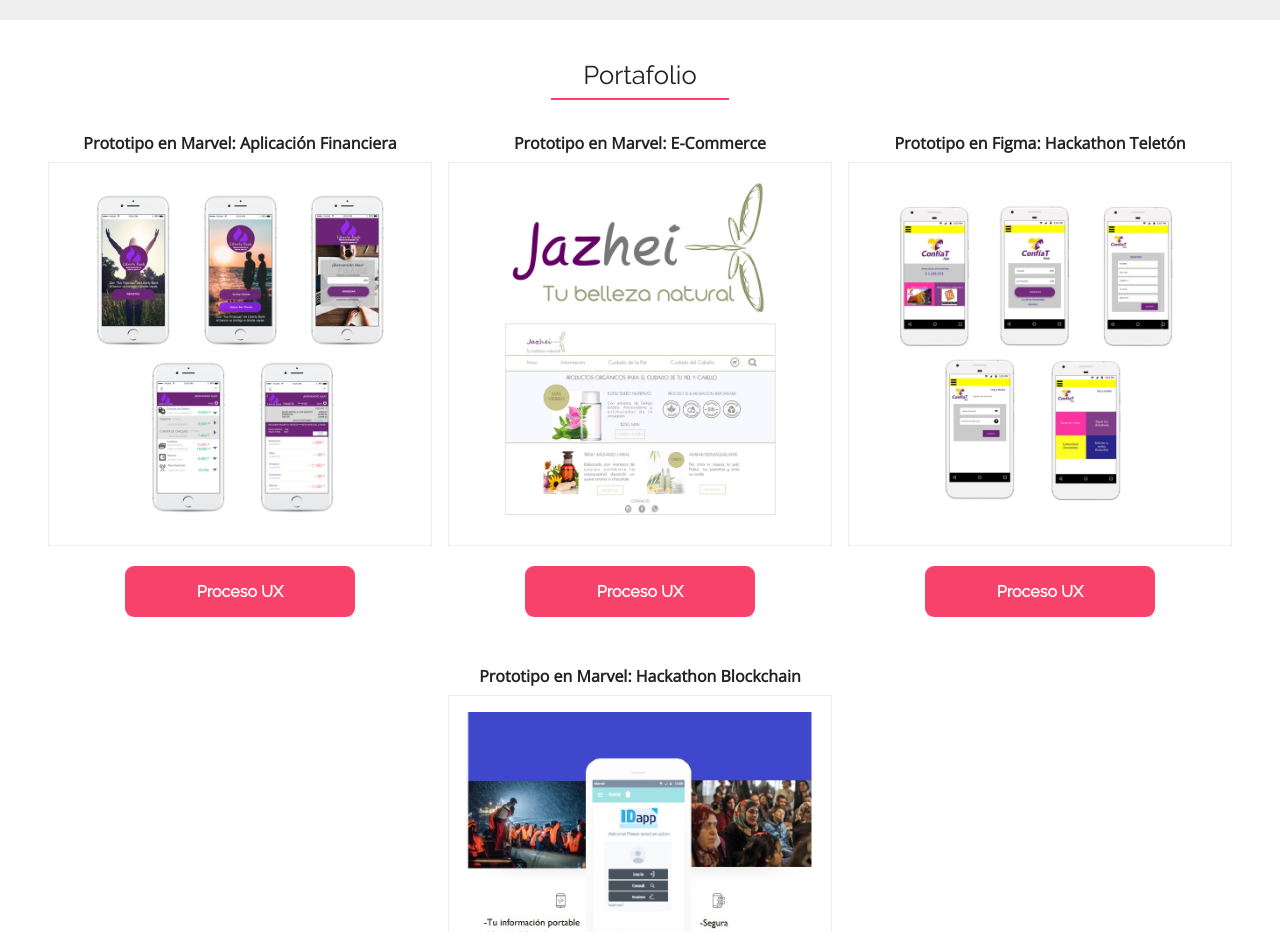
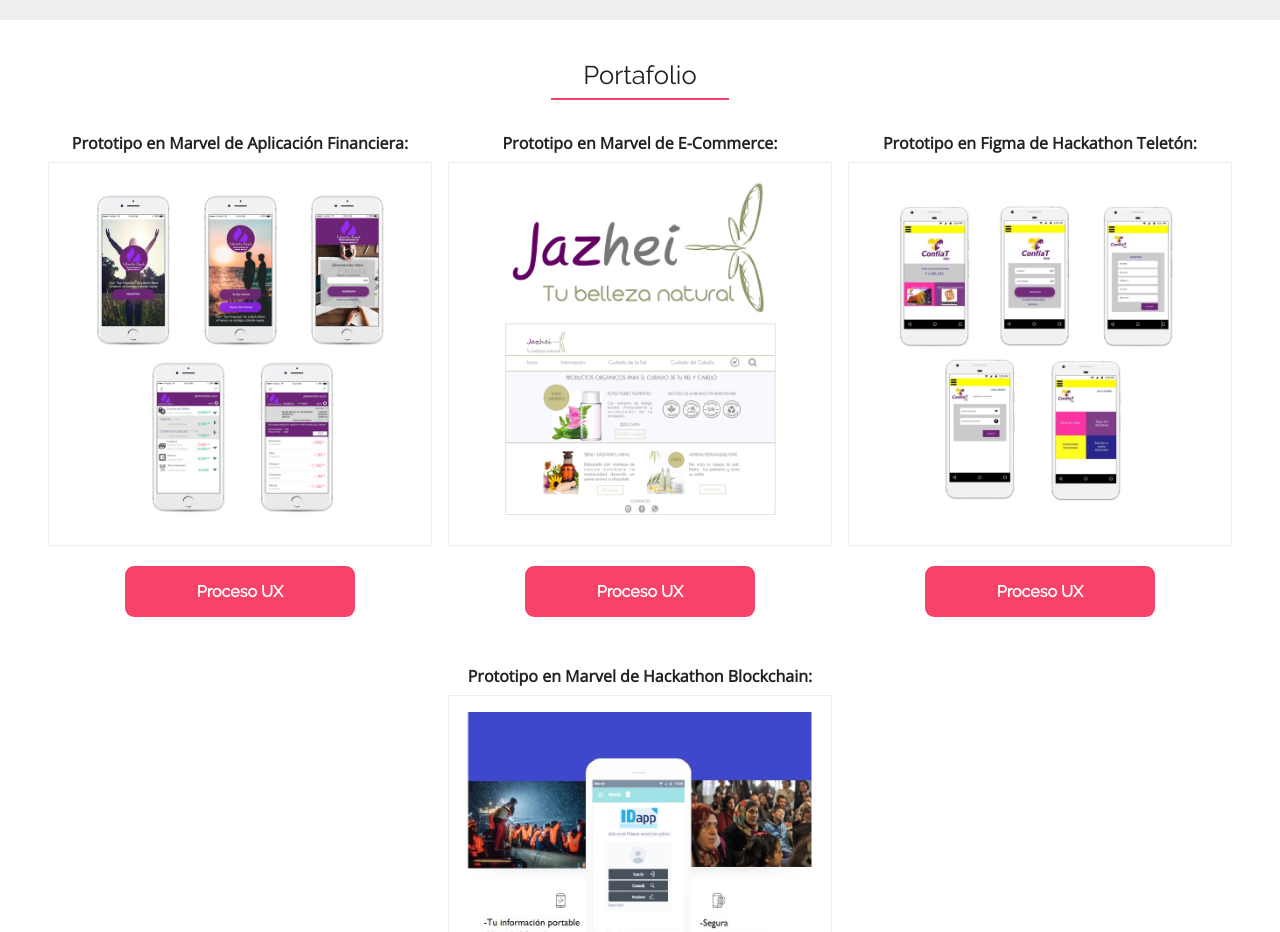
Before and after one commit to r3me/portafolio-ux, a Gatsby site: page / in a window 1280 px wide. Shown: the part 1620-2552 px from the top of the page. Built offline with nearby package versions, Linux system fonts and the light colour scheme; Gatsby itself is replaced by a stand-in of ours.

Commit message:
modificando redacción

```diff
--- a/src/components/content/portfolio.js
+++ b/src/components/content/portfolio.js
@@ -7,25 +7,25 @@ import blockchain from '../../images/idapp.jpg'
 
 const works = [
 	{
-		title: "Prototipo en Marvel: Aplicación Financiera",
+		title: "Prototipo en Marvel de Aplicación Financiera:",
 		link: "https://marvelapp.com/60f7397/screen/48903399",
 		sites: "https://sites.google.com/view/appfinanciera/p%C3%A1gina-principal",
 		img: financial,
 	},
 	{
-		title: "Prototipo en Marvel: E-Commerce",
+		title: "Prototipo en Marvel de E-Commerce:",
 		link: "https://marvelapp.com/ecj1369/screen/47544031",
 		sites: "https://sites.google.com/view/jazhei/p%C3%A1gina-principal",
 		img: ecommerce,
 	},
 	{
-		title: "Prototipo en Figma: Hackathon Teletón",
+		title: "Prototipo en Figma de Hackathon Teletón:",
 		link: "https://www.figma.com/file/oMhb2d6sOPL2LAEGAExYz3/Teleton?node-id=0%3A1",
 		sites: "https://sites.google.com/view/confiateleton/p%C3%A1gina-principal",
 		img: teletón,
 	},
 	{
-		title: "Prototipo en Marvel: Hackathon Blockchain",
+		title: "Prototipo en Marvel de Hackathon Blockchain:",
 		link: "https://marvelapp.com/9i09d6b/screen/48170277",
 		sites: "https://sites.google.com/view/identidadapp/p%C3%A1gina-principal",
 		img: blockchain,
```
